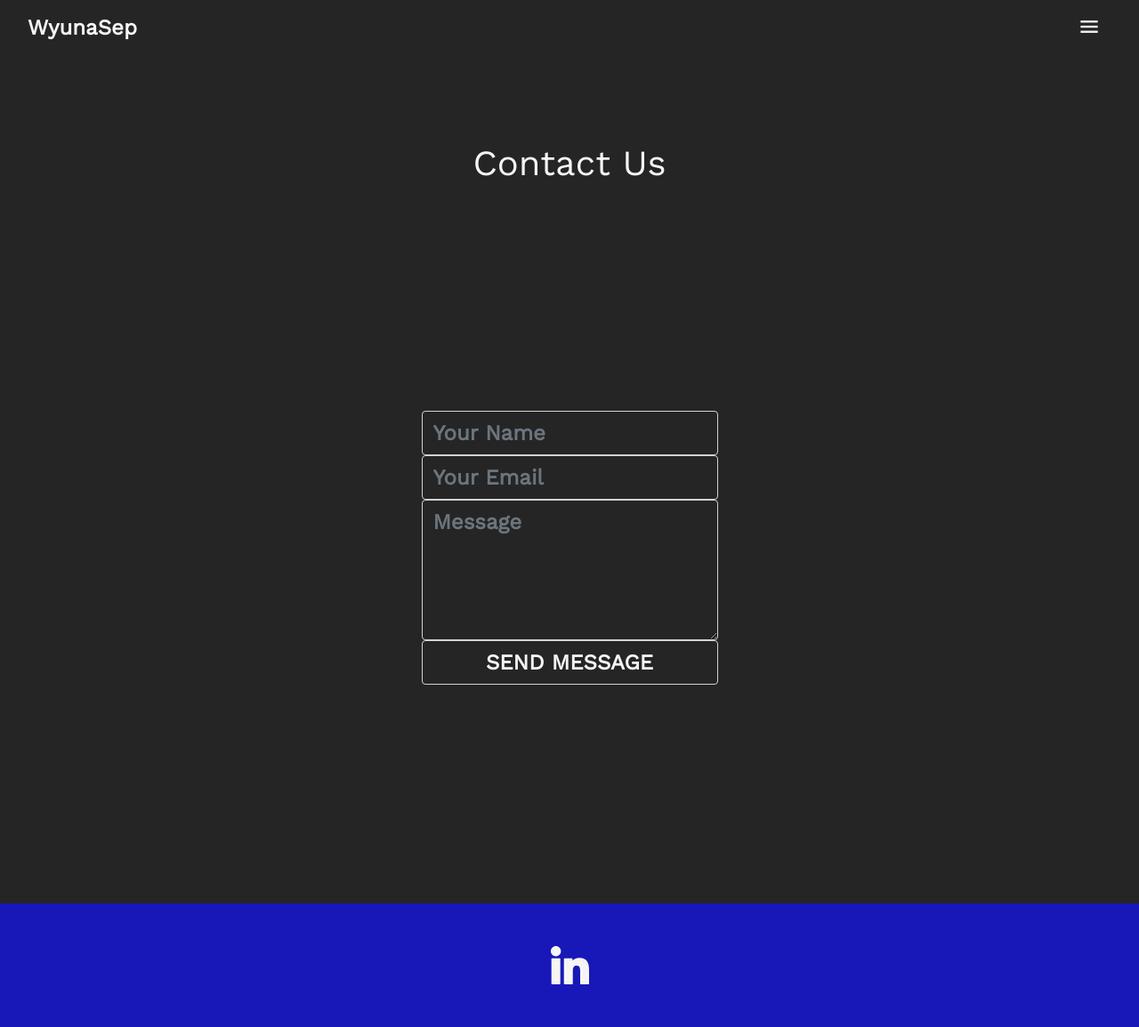
After one commit to JJGOD-13/wyunasep.com, a Flask app: template templates/contact.html in a window 1280 px wide. The commit adds this page. Shown: the whole page at 89% size. Run offline with Flask 2, Linux system fonts and the light colour scheme; the template is opened without the code that fills it, so the values that code supplies are empty; some libraries are stand-ins or nearby versions.

Commit message:
made layout.html and contact.html, made sure all the app routes worked. Need to make it look good now

```diff
--- a/app.py
+++ b/app.py
@@ -1,17 +1,17 @@
-import flask
+from flask import *
 
-app = flask.Flask(__name__)
+app = Flask(__name__)
 
 @app.route('/')
 def index():
-    return flask.render_template('index.html')
+    return render_template('index.html')
 
 @app.route('/about')
 def about():
     return "TODO"
     # need to make an about page
 
-@app.route('/contact')
+@app.route('/contact', methods= ['GET', 'POST'])
 def contact():
-    return "TODO"
-    # need to make a contact page with a form
+    if request.method == 'GET':
+        return render_template('contact.html')
--- a/static/app.js
+++ b/static/app.js
@@ -10,3 +10,27 @@ const observer = new IntersectionObserver((entries) => {
 
 const hiddenElements = document.querySelectorAll('.hidden');
 hiddenElements.forEach((el) => observer.observe(el));
+
+let person = document.getElementsByName("name").innerHTML;
+let email = document.getElementsByName("email").innerHTML;
+let message = document.getElementsByName("message").innerHTML;
+
+function check(){
+    if (person == null){
+        alert("Please enter your name");
+        refresh();
+        return false;
+    }
+
+    else if (email == null){
+        alert("Please enter your email");
+        refresh();
+        return false;
+    }
+    else if (message == null){
+        alert("Please enter your message");
+        return false;
+    }
+
+    return true;
+}
--- a/static/styles.css
+++ b/static/styles.css
@@ -188,3 +188,39 @@ section{
     background-color: #252525;
     color: whitesmoke;
 }
+
+/* Footer */
+footer {
+    background-color: #1818b8;
+    color: #f5f5f5;
+    padding: 1rem;
+    display: flex;
+    justify-content: center;
+    align-items: center;
+    font-family: "Work Sans", sans-serif;
+    font-weight: 900;
+    font-size: 1.5rem;
+}
+.footer-icons :nth-child(1) {
+    display: flex;
+    justify-content: space-around;
+    align-items: center;
+    width: 100%;
+    padding: 1rem;
+
+
+}
+.icon {
+    text-decoration: none;
+    color: whitesmoke;
+    font-size: 1.5rem;
+    height: 75px;
+    width: px;
+}
+
+/* Contact Button */
+.contact-button {
+    display: flex;
+    justify-content: center;
+    padding-top: 30vh;
+}
--- /dev/null
+++ b/templates/contact.html
@@ -0,0 +1,23 @@
+{% extends "layout.html"%}
+
+{% block main %}
+<section class="dark">
+    <div class="sponsor-head">
+        <h1 style="padding-top: 20vh;">Contact Us</h1>
+    </div>
+    <div class="form-container">
+        <form class="contact-form" onsubmit="/" method="post">
+            <input type="text" name="name" autocomplete="off" class="form-control" placeholder="Your Name" >
+            <input type="email" name="email" class="form-control" placeholder="Your Email" >
+            <textarea name="message" autocomplete="off" class="form-control" placeholder="Message" rows="4" ></textarea>
+            <input type="submit" onclick="check()" class="form-control submit" value="SEND MESSAGE">
+        </form>
+
+    </div>
+
+</section>
+
+
+
+
+{% endblock %}
--- /dev/null
+++ b/templates/layout.html
@@ -0,0 +1,78 @@
+<!DOCTYPE html>
+<html lang="en">
+<head>
+    <meta charset="UTF-8">
+    <meta http-equiv="X-UA-Compatible" content="IE=edge">
+    <meta name="viewport" content="width=device-width, initial-scale=1.0">
+    <title>WyunaSep</title>
+
+
+    <!-- set a link to a bootstrap stylesheet -->
+
+    <link rel="stylesheet" href="https://stackpath.bootstrapcdn.com/bootstrap/4.5.2/css/bootstrap.min.css" integrity="sha384-JcKb8q3iqJ61gNV9KGb8thSsNjpSL0n8PARn9HuZOnIxN0hoP+VmmDGMN5t9UJ0Z" crossorigin="anonymous">
+
+    <!-- bootstrap JS -->
+
+
+    <!-- set a link to a stylesheet -->
+
+    <link rel="stylesheet" href="static/styles.css">
+
+    <!-- google font   -->
+    <link rel="preconnect" href="https://fonts.googleapis.com">
+    <link rel="preconnect" href="https://fonts.gstatic.com" crossorigin>
+    <link href="https://fonts.googleapis.com/css2?family=Roboto+Condensed&family=Work+Sans&display=swap" rel="stylesheet">
+    <link rel="stylesheet" href="https://fonts.googleapis.com/css2?family=Material+Symbols+Outlined:opsz,wght,FILL,GRAD@20..48,100..700,0..1,-50..200" />
+
+    <!-- set a link to a javascript file -->
+    <script defer src="static/app.js"></script>
+</head>
+<body>
+
+
+    <!-- Navbar implementation -->
+    <nav class="navbar  bg-body-tertiary fixed-top">
+        <div class="container-fluid">
+            <a class="navbar-brand" href="/">WyunaSep
+                <!-- <img src="https://wyunasep.com/images/logo.jpg" alt="WyunaSep Logo"  class="d-inline-block align-text-top"> -->
+            </a>
+
+            <!-- The code for the toggling function of the navbar -->
+
+            <button class="navbar-toggler" type="button" data-bs-toggle="offcanvas" data-bs-target="#offcanvasExample" aria-controls="offcanvasExample">
+                <span class="material-symbols-outlined">menu</span>
+            </button>
+
+
+
+            </div>
+        </div>
+    </nav>
+    <!-- navbar ends -->
+
+    <!-- main content -->
+    {% block main %}
+    {% endblock %}
+    <footer>
+        <div class="footer-icons">
+            <a href="https://www.linkedin.com/company/wyuna-separation-technology--australia/about/"  >
+                <svg  fill="#f5f5f5"  version="1.1" id="Layer_1" class="icon" xmlns="http://www.w3.org/2000/svg" xmlns:xlink="http://www.w3.org/1999/xlink"
+                viewBox="0 0 310 310" xml:space="preserve">
+                <g id="XMLID_801_">
+               <path id="XMLID_802_" d="M72.16,99.73H9.927c-2.762,0-5,2.239-5,5v199.928c0,2.762,2.238,5,5,5H72.16c2.762,0,5-2.238,5-5V104.73
+                   C77.16,101.969,74.922,99.73,72.16,99.73z"/>
+               <path id="XMLID_803_" d="M41.066,0.341C18.422,0.341,0,18.743,0,41.362C0,63.991,18.422,82.4,41.066,82.4
+                   c22.626,0,41.033-18.41,41.033-41.038C82.1,18.743,63.692,0.341,41.066,0.341z"/>
+               <path id="XMLID_804_" d="M230.454,94.761c-24.995,0-43.472,10.745-54.679,22.954V104.73c0-2.761-2.238-5-5-5h-59.599
+                   c-2.762,0-5,2.239-5,5v199.928c0,2.762,2.238,5,5,5h62.097c2.762,0,5-2.238,5-5v-98.918c0-33.333,9.054-46.319,32.29-46.319
+                   c25.306,0,27.317,20.818,27.317,48.034v97.204c0,2.762,2.238,5,5,5H305c2.762,0,5-2.238,5-5V194.995
+                   C310,145.43,300.549,94.761,230.454,94.761z"/>
+           </g>
+           </svg>
+            </a>
+        </div>
+    </footer>
+
+    <script src="https://cdn.jsdelivr.net/npm/bootstrap@5.3.0-alpha1/dist/js/bootstrap.bundle.min.js" integrity="sha384-w76AqPfDkMBDXo30jS1Sgez6pr3x5MlQ1ZAGC+nuZB+EYdgRZgiwxhTBTkF7CXvN" crossorigin="anonymous"></script>
+</body>
+</html>
```
Also changed, not shown: templates/index.html (+7 -63 lines), static/linkedin-svgrepo-com.svg (added).
